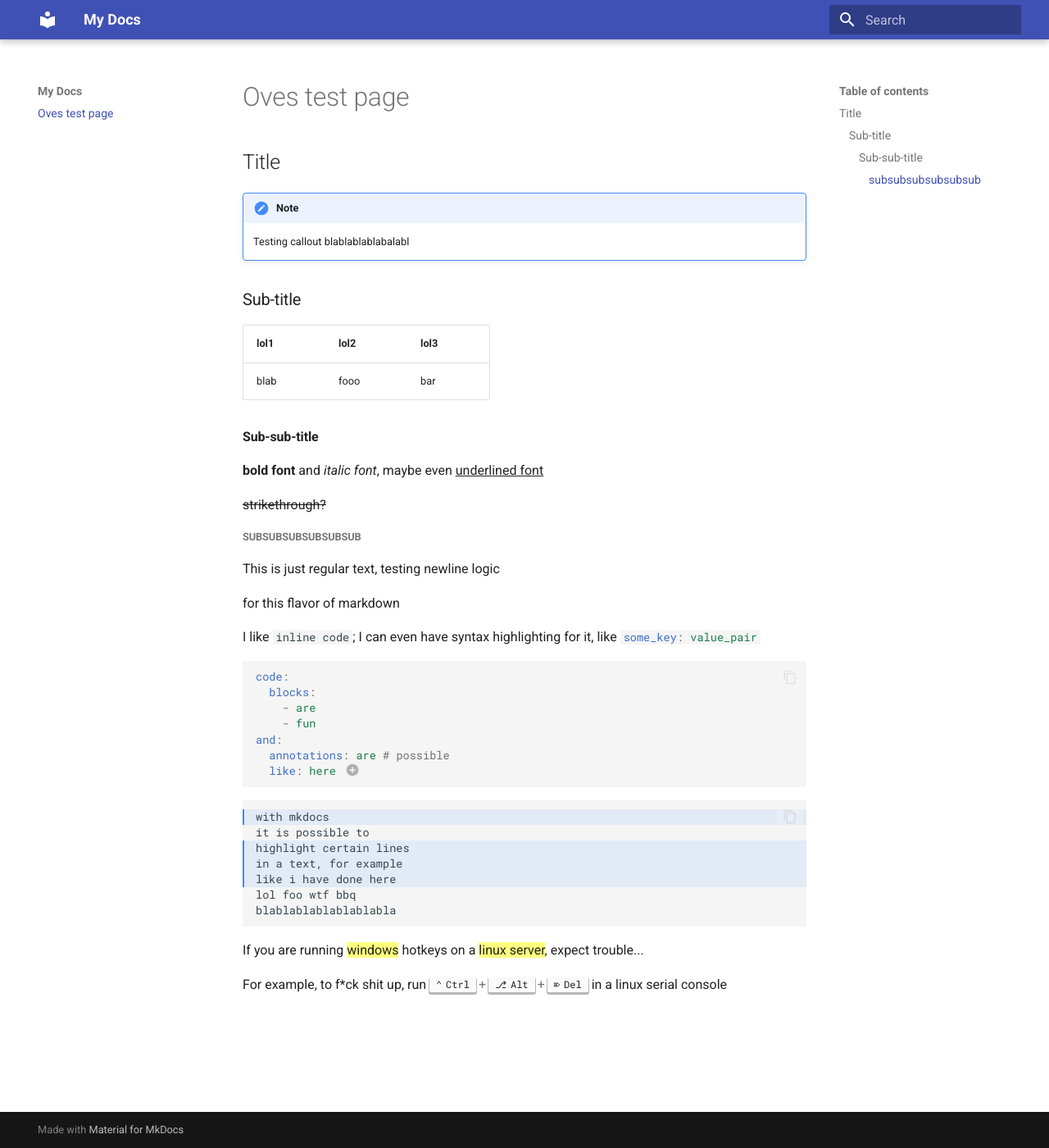
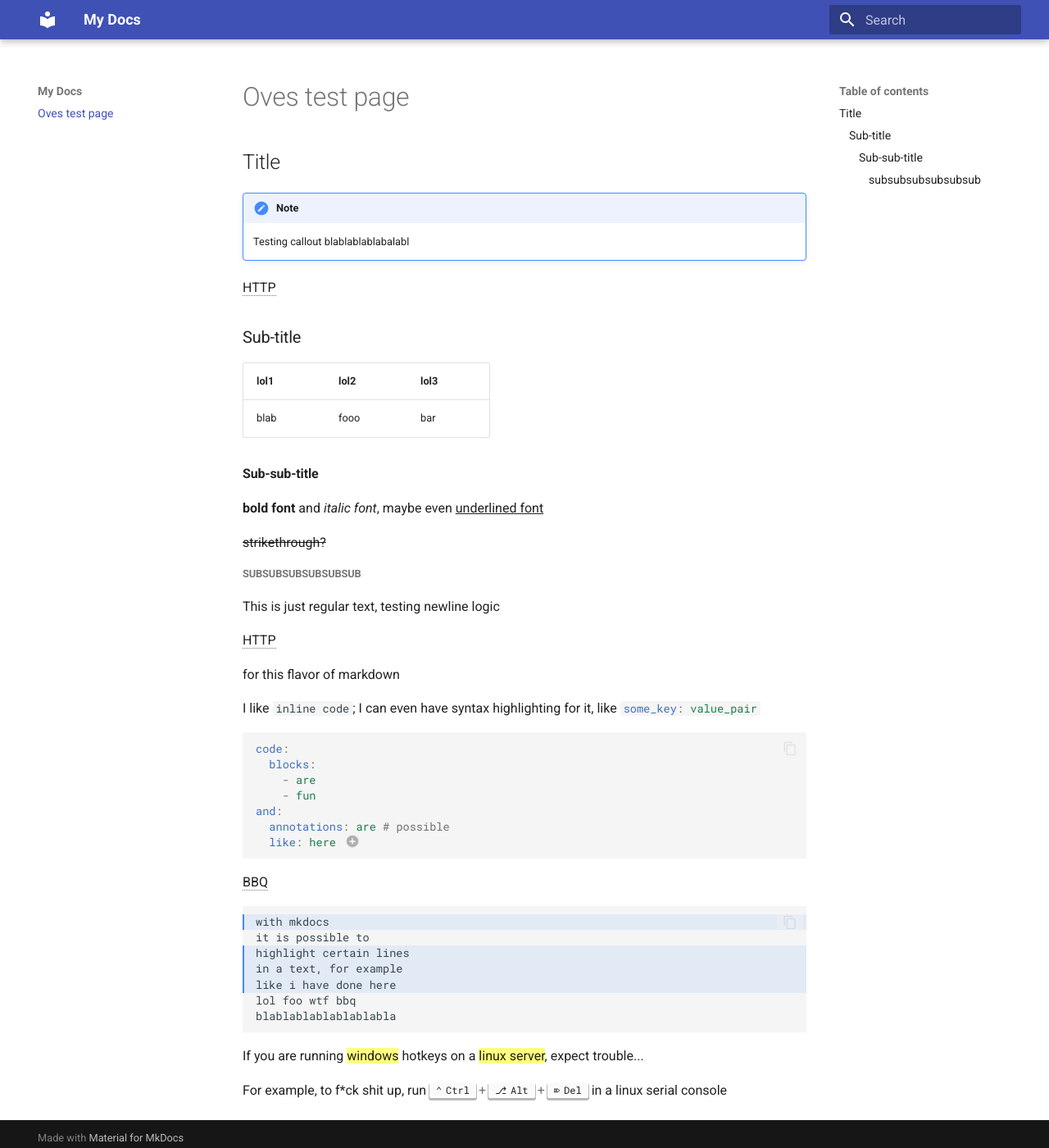
Before and after one commit to oveee92/oveee92.github.io, an MkDocs documentation site: the page built from docs/index.md, in a window 1280 px wide and 1400 px high. Shown: the whole window at 82% size. Built offline with MkDocs 1.6.1 and Material for MkDocs 9.7.7, drawn with Linux system fonts in a browser that asks for light colours.

````diff
--- a/docs/index.md
+++ b/docs/index.md
@@ -5,6 +5,8 @@
 !!! note
 
     Testing callout blablablablabalabl
+
+HTTP
 
 ### Sub-title
 
@@ -23,6 +25,8 @@
 This is just regular
 text, testing newline logic
 
+HTTP
+
 for this flavor of markdown
 
 I like `inline code`; I can even have syntax highlighting for it,
@@ -40,6 +44,8 @@ and:
 
 1. Oveerkul
 
+BBQ
+
 ```markdown hl_lines="1 3-5"
 
 with mkdocs
--- a/mkdocs.yml
+++ b/mkdocs.yml
@@ -7,10 +7,14 @@ theme:
     - content.code.copy
 
 markdown_extensions:
+  - pymdownx.snippets:
+      auto_append:
+        - includes/abbreviations.md
   - admonition # callouts
   - pymdownx.details # callouts
   - pymdownx.superfences # callouts, annotations
   - attr_list # annotations
+  - abbr # abbreviations
   - md_in_html # annotations
   - pymdownx.highlight # highlighting
   - pymdownx.inlinehilite # inline highlighting
````
Also changed, not shown: includes/abbreviations.md (added, +2 -0 lines).
